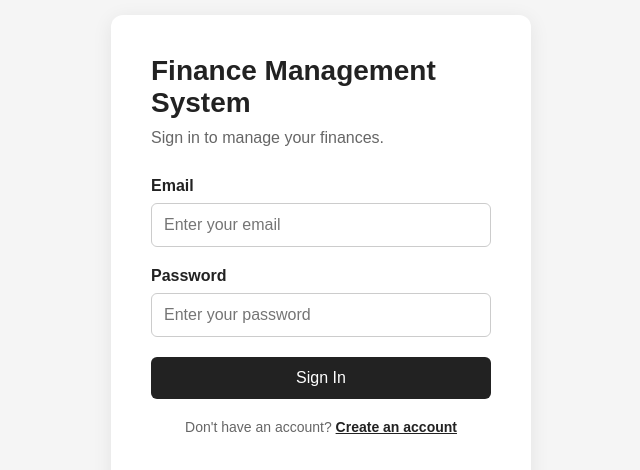
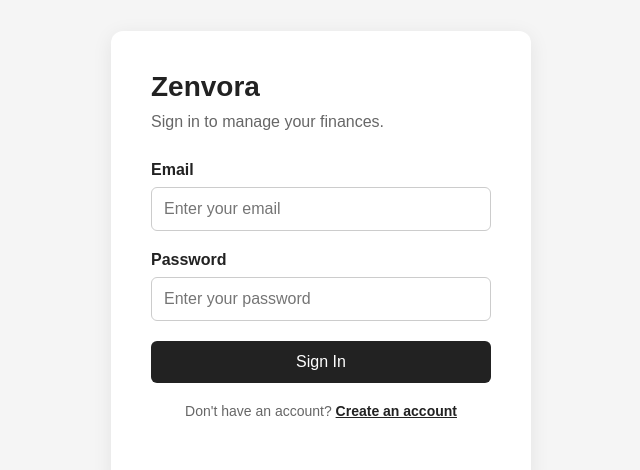
Before and after one commit to thariqsingh01/Finance-Management-System, a React (Vite) app in the folder frontend/: page / in a window 1280 px wide. Shown: the part 140-610 px from the top of the page, without its empty margins (319-959 px from the left). Built offline with nearby package versions, Linux system fonts and the light colour scheme.

Commit message:
Name Change

```diff
--- a/frontend/src/components/Dashboard.tsx
+++ b/frontend/src/components/Dashboard.tsx
@@ -10,7 +10,7 @@ function Dashboard() {
       </h1>
 
       <p>
-        Welcome to your Personal Finance Management System.
+        Welcome to Zenvora. Your Personal Finance Management System.
       </p>
     </main>
   );
--- a/frontend/src/pages/Login.tsx
+++ b/frontend/src/pages/Login.tsx
@@ -15,7 +15,7 @@ function Login({ onSwitchToSignup }: LoginProps) {
   return (
     <main className="login-page">
       <section className="login-card">
-        <h1>Finance Management System</h1>
+        <h1>Zenvora</h1>
         <p>Sign in to manage your finances.</p>
 
         {error && <p className="error-message">{error}</p>}
--- a/frontend/src/pages/Signup.tsx
+++ b/frontend/src/pages/Signup.tsx
@@ -16,7 +16,8 @@ function Signup({ onSwitchToLogin }: SignupProps) {
   return (
     <main className="login-page">
       <section className="login-card">
-        <h1>Create an Account</h1>
+        <h1>Zenvora</h1>
+        <h3>Create an Account</h3>
         <p>Start managing your finances.</p>
 
         {error && <p className="error-message">{error}</p>}
```
